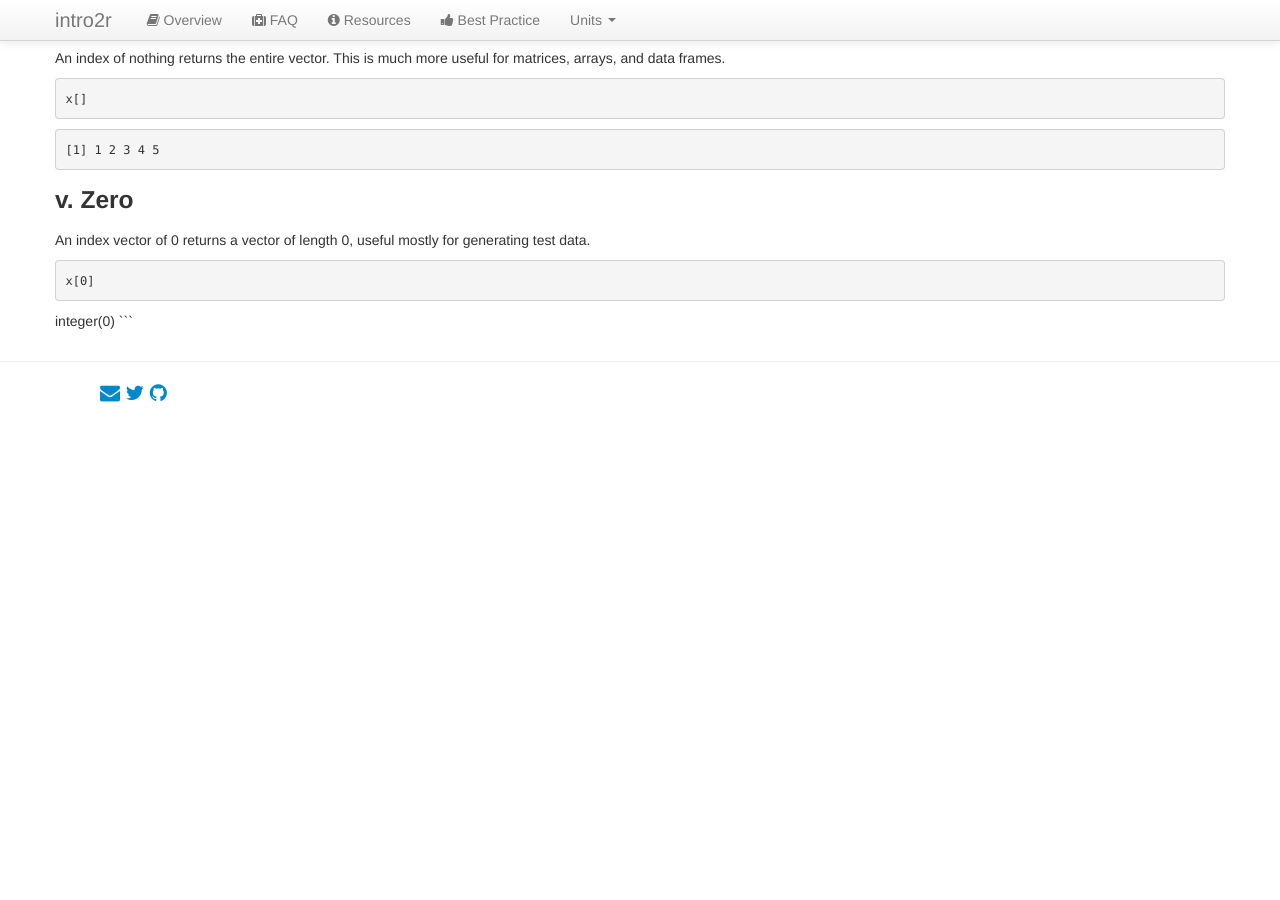
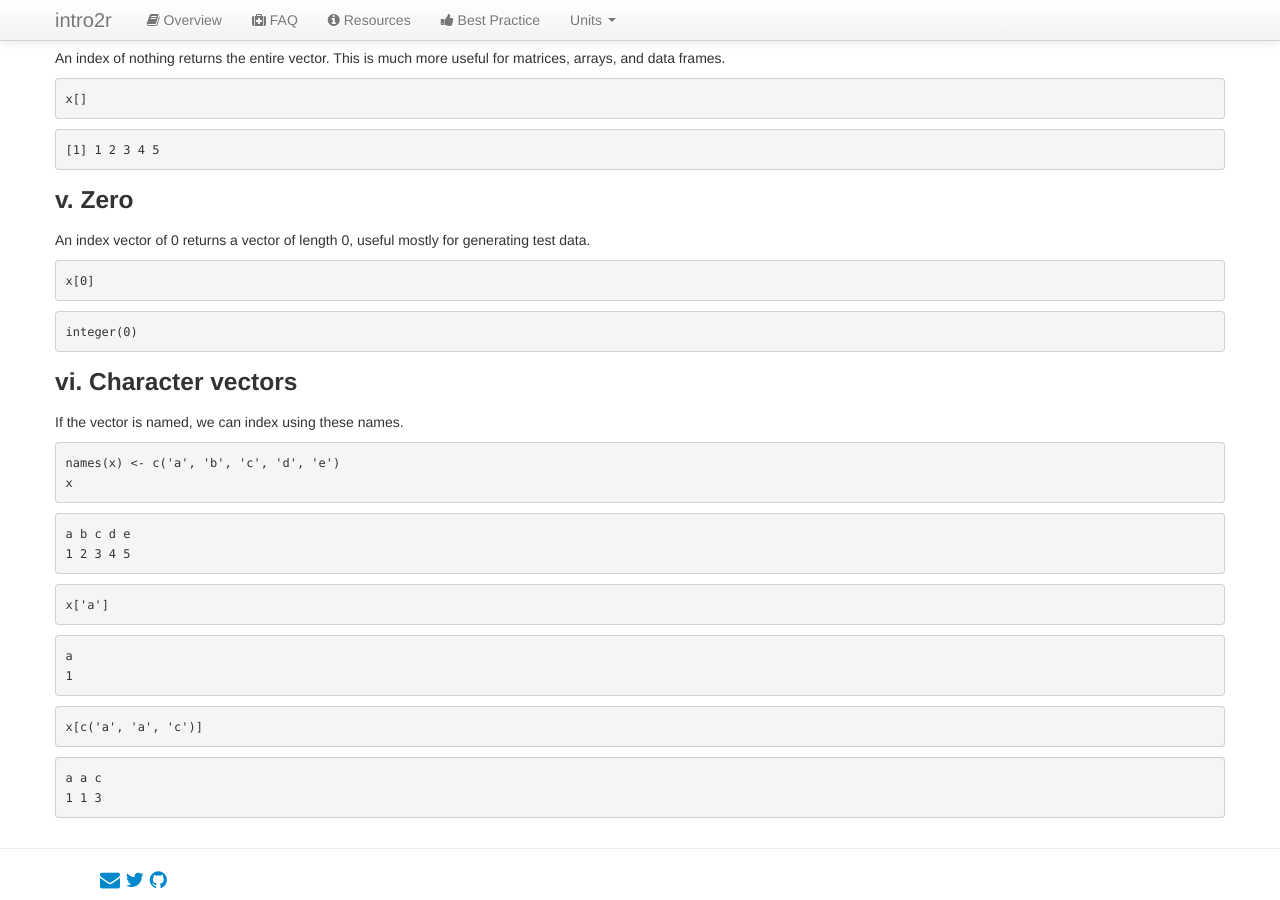
Before and after one commit to intro2r/intro2r, a Jekyll site: the page built from unit2/subsetting-and-indexing.md, in a window 1280 px wide and 900 px high, scrolled down 1735 px. Built offline with Jekyll 4.4.1, drawn with Linux system fonts in a browser that asks for light colours; before the commit the page ends 2148 px from its top, so only the background shows below that; some of the changed text lies outside the part shown.

Commit message:
Update subsetting-and-indexing.md

````diff
--- a/unit2/subsetting-and-indexing.md
+++ b/unit2/subsetting-and-indexing.md
@@ -27,13 +27,13 @@ This is particularly useful for plotting and presenting the results of statistic
 
 We covered subsetting atomic vectors in Unit 1: [Subsetting Vectors](http://www.intro2r.info/unit1/swirl/subsetting_vectors) SWIRL lesson.
 
-We can subset atomic vectors in five ways.
+We can subset atomic vectors in six ways.
 
 Remember that each element has a index (position). We can use these indices to subset.
 
 Take an example vector
 ```r
-x <- 1:5
+x <- c(1, 2, 3, 4, 5)
 ```
 
 ### i. Positive integer
@@ -120,5 +120,33 @@ An index vector of 0 returns a vector of length 0, useful mostly for generating
 ```r
 x[0]
 ```
+```
 integer(0)
 ```
+
+### vi. Character vectors
+If the vector is named, we can index using these names.
+```r
+names(x) <- c('a', 'b', 'c', 'd', 'e')
+x
+```
+```
+a b c d e
+1 2 3 4 5
+```
+
+```r
+x['a']
+```
+```
+a
+1
+```
+
+```r
+x[c('a', 'a', 'c')]
+```
+```
+a a c
+1 1 3
+```
````
